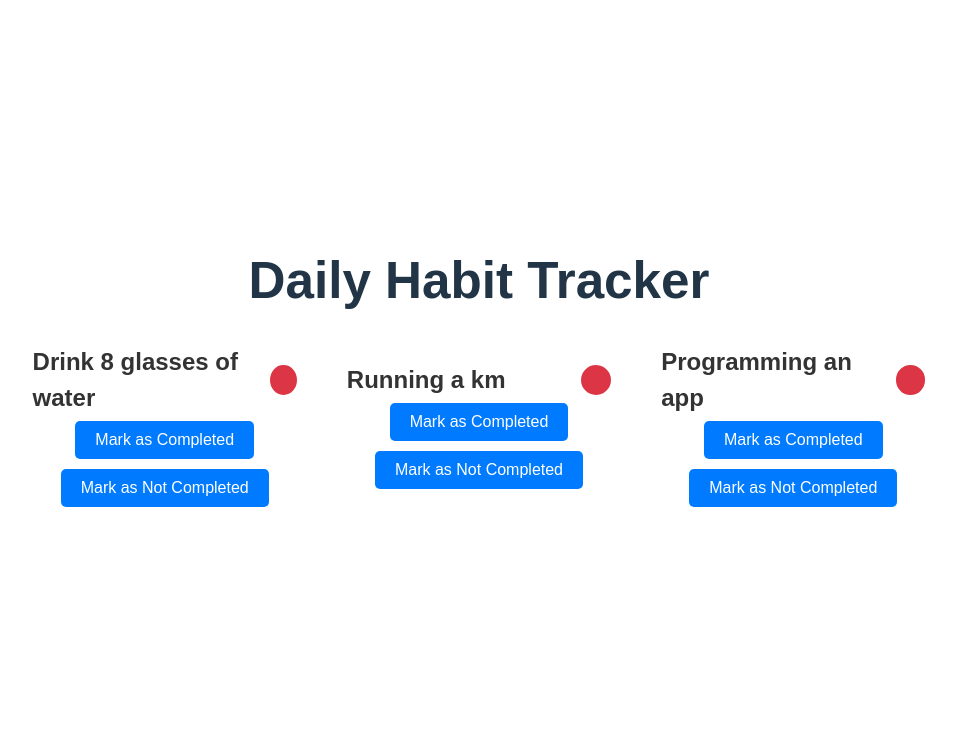
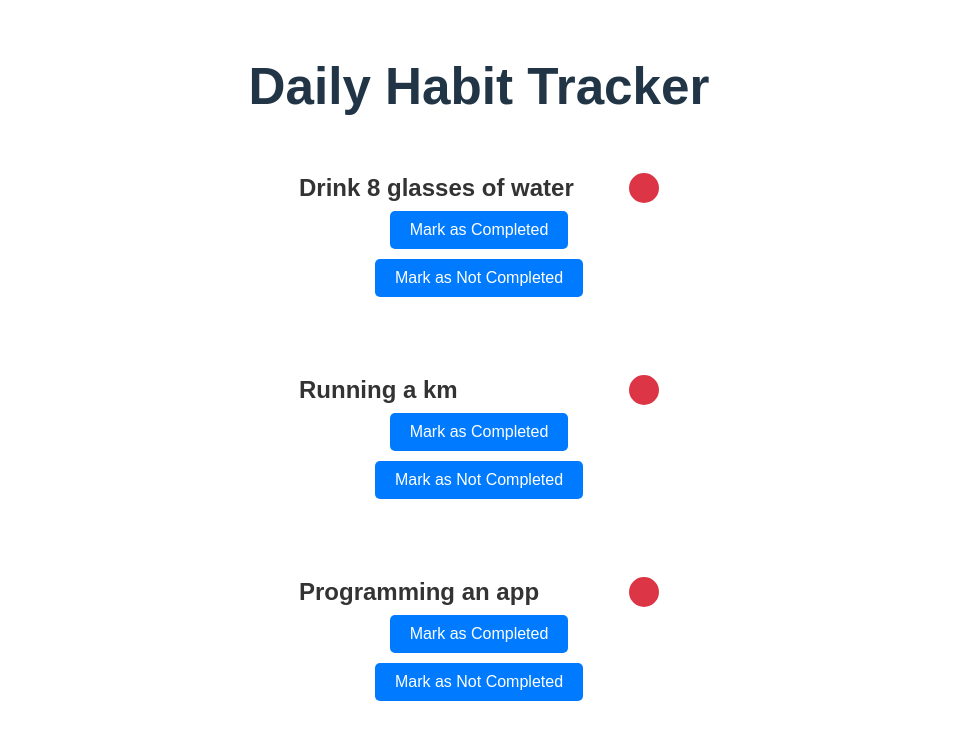
Before and after one commit to Prateek-Singh-2000/my-habit-calendar-web, a React (Vite) app: page / in a window 1280 px wide. Shown: the top 740 px of the page, without its empty margins (161-1117 px from the left). Built offline with nearby package versions, Linux system fonts and the light colour scheme.

Commit message:
Restructured the files

```diff
--- a/src/App.css
+++ b/src/App.css
@@ -30,7 +30,10 @@ button:hover {
 }
 
 .habits-list-container {
-	display: flex;
-	align-items: center;
-	gap: 10px;
+  display: flex;
+  flex-direction: column; /* Stack habit cards vertically */
+  align-items: center; /* Center cards horizontally */
+  width: 100%; /* Take full width of parent */
+  max-width: 600px; /* Limit overall width */
+  margin-top: 20px; /* Space from the H1 */
 }
--- a/src/App.tsx
+++ b/src/App.tsx
@@ -1,7 +1,7 @@
 import { useState } from "react";
 import "./App.css";
 
-import HabitTracker from "./HabitTracker";
+import HabitTracker from "./components/HabitTracker/HabitTracker";
 
 interface Habit {
 	id: string;
```
Also changed, not shown: src/components/HabitTracker/HabitTracker.css (renamed from src/HabitTracker.css), src/components/HabitTracker/HabitTracker.tsx (renamed from src/HabitTracker.tsx).
